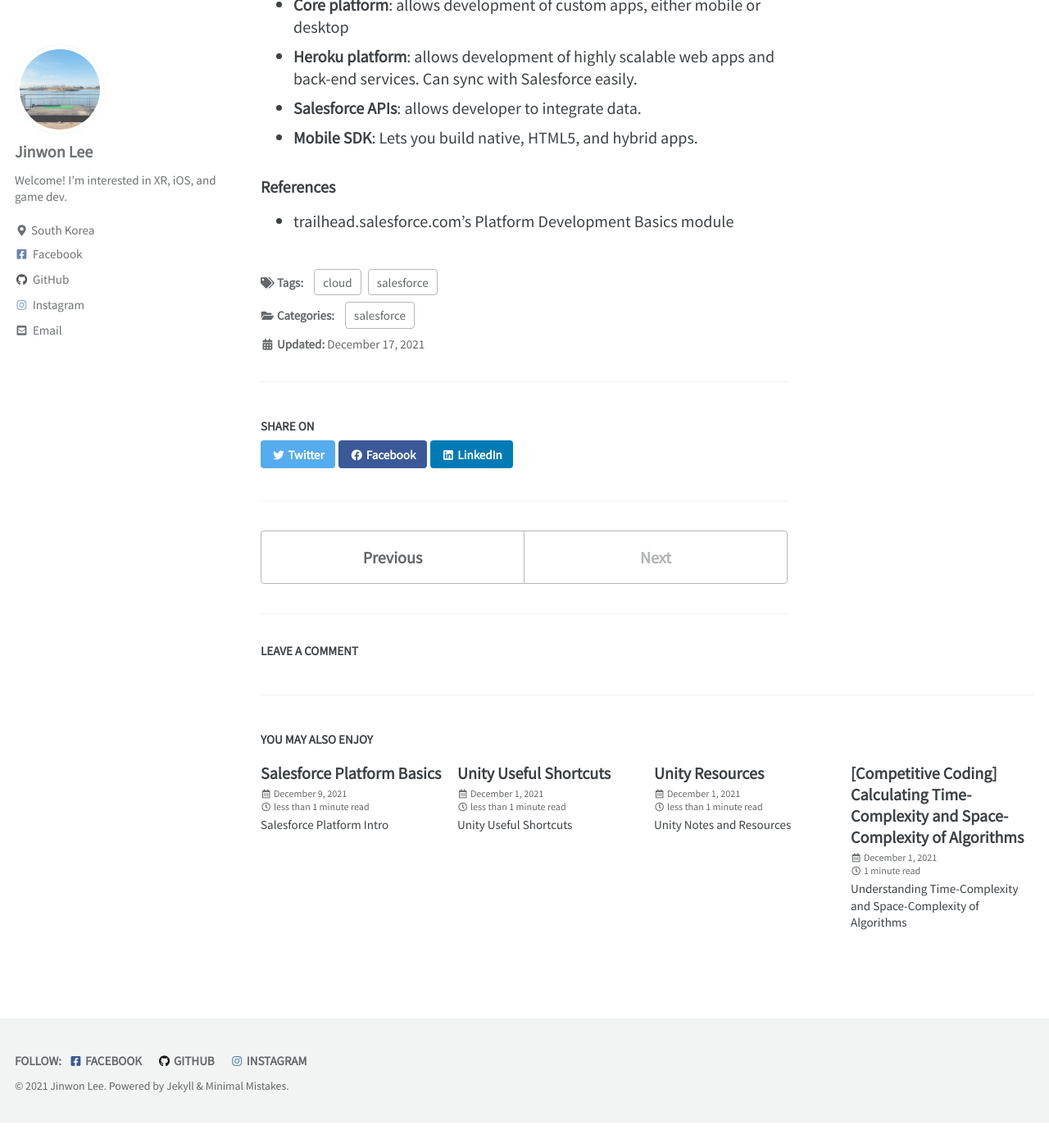
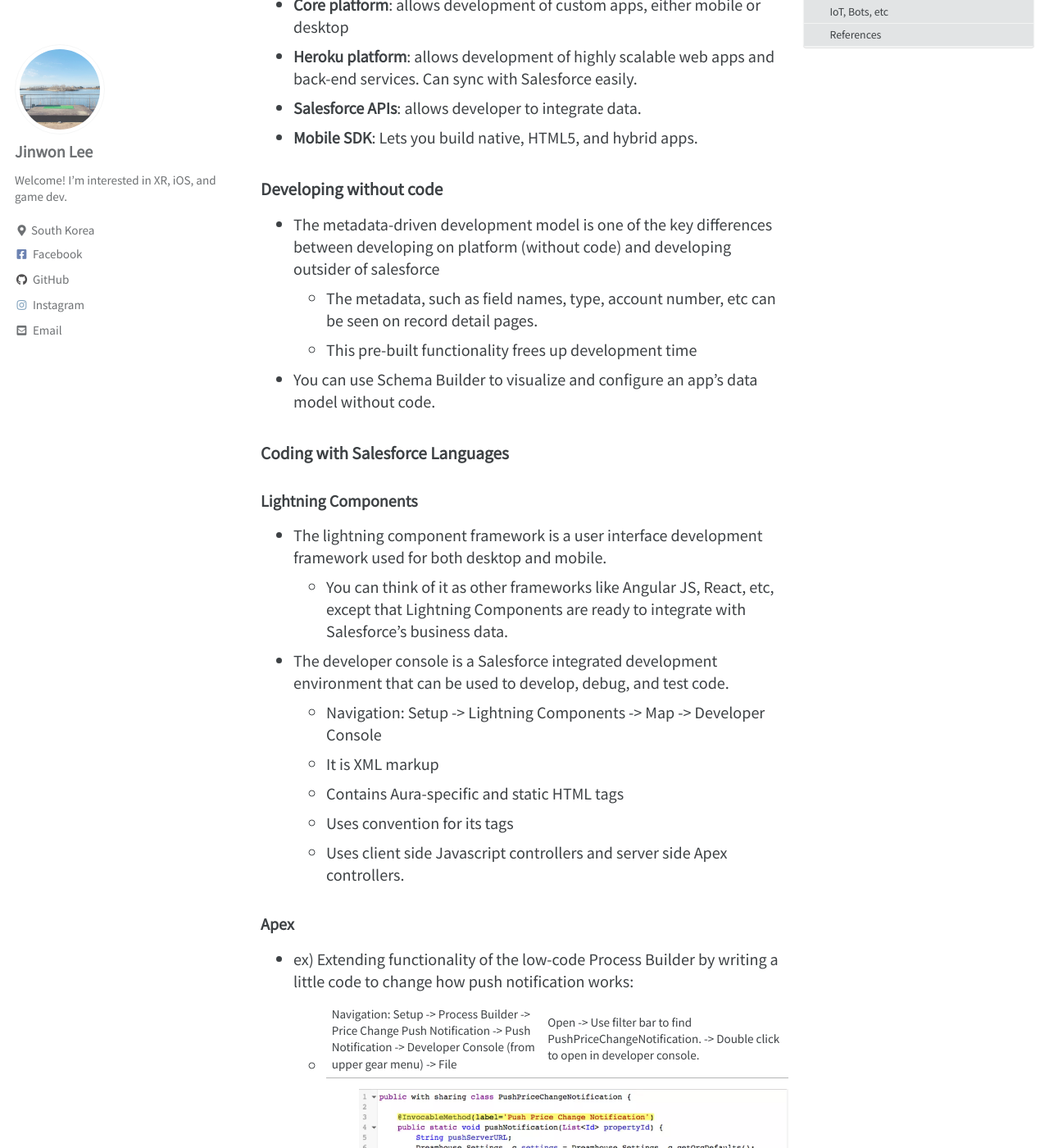
Before and after one commit to lookalee/lookalee.github.io, a Jekyll site: the page built from _posts/2021-12-17-platform-development-basics.md, in a window 1280 px wide and 1400 px high, scrolled down 428 px. Shown: the whole window at 82% size. Built offline with Jekyll 4.4.1, drawn with Linux system fonts in a browser that asks for light colours; cached includes are drawn as plain includes; comment, search, counter and statistics services are not loaded; before the commit the page ends 1797 px from its top, so only the background shows below that; some of the changed text lies outside the part shown.

Commit message:
Updated Salesforce Post

```diff
--- a/_posts/2021-12-17-platform-development-basics.md
+++ b/_posts/2021-12-17-platform-development-basics.md
@@ -17,6 +17,53 @@ categories: salesforce
 - **Salesforce APIs**: allows developer to integrate data.
 - **Mobile SDK**: Lets you build native, HTML5, and hybrid apps.
 
+#### Developing without code
+
+- The metadata-driven development model is one of the key differences between developing on platform (without code) and developing outsider of salesforce
+  - The metadata, such as field names, type, account number, etc can be seen on record detail pages.
+  - This pre-built functionality frees up development time
+- You can use Schema Builder to visualize and configure an app's data model without code.
+
+#### Coding with Salesforce Languages
+
+###### Lightning Components
+
+- The lightning component framework is a user interface development framework used for both desktop and mobile.
+  - You can think of it as other frameworks like Angular JS, React, etc, except that Lightning Components are ready to integrate with Salesforce's business data.
+- The developer console is a Salesforce integrated development environment that can be used to develop, debug, and test code.
+  - Navigation: Setup -> Lightning Components -> Map -> Developer Console
+  - It is XML markup
+  - Contains Aura-specific and static HTML tags
+  - Uses <namespace:tagName> convention for its tags
+  - Uses client side Javascript controllers and server side Apex controllers.
+
+###### Apex
+
+- ex) Extending functionality of the low-code Process Builder by writing a little code to change how push notification works:
+  - Navigation: Setup -> Process Builder -> Price Change Push Notification -> Push Notification -> Developer Console (from upper gear menu) -> File | Open -> Use filter bar to find PushPriceChangeNotification. -> Double click to open in developer console.
+    - ![image-20211217180909238](/assets/images/image-20211217180909238.png)
+    - The @InvocableMethod annotation is used to allow other tools (like Process Builder) to execute this method.
+    - SOQL(Salesforce Object Query Language) is used to read records from database.
+
+###### Visualforce
+
+- Allows reation and customization of Salesforce pages and integration with other web tech such as HTML, CSS, JS.
+- Lightning Components develop components that can be pieced together to create pages, while Visualforce develop entire pages at once.
+
+###### APIs
+
+- There are various APIs provided by Salesforce, such as SOAP API, REST API, etc.
+
+###### Heroku
+
+- Heroku is a web dev platform that lets developers quickly build and deploy web apps.
+- Provides lots of flexibility in how apps are written (can use Java, Python, etc)
+
+###### IoT, Bots, etc
+
+- Salesforce's IoT capabilities lets you collect and manage data about devices easily.
+- Chatbots can be used to help navigate employees or customers.
+
 
 
 ###### **References**
```
Also changed, not shown: assets/images/image-20211217180909238.png (added).
